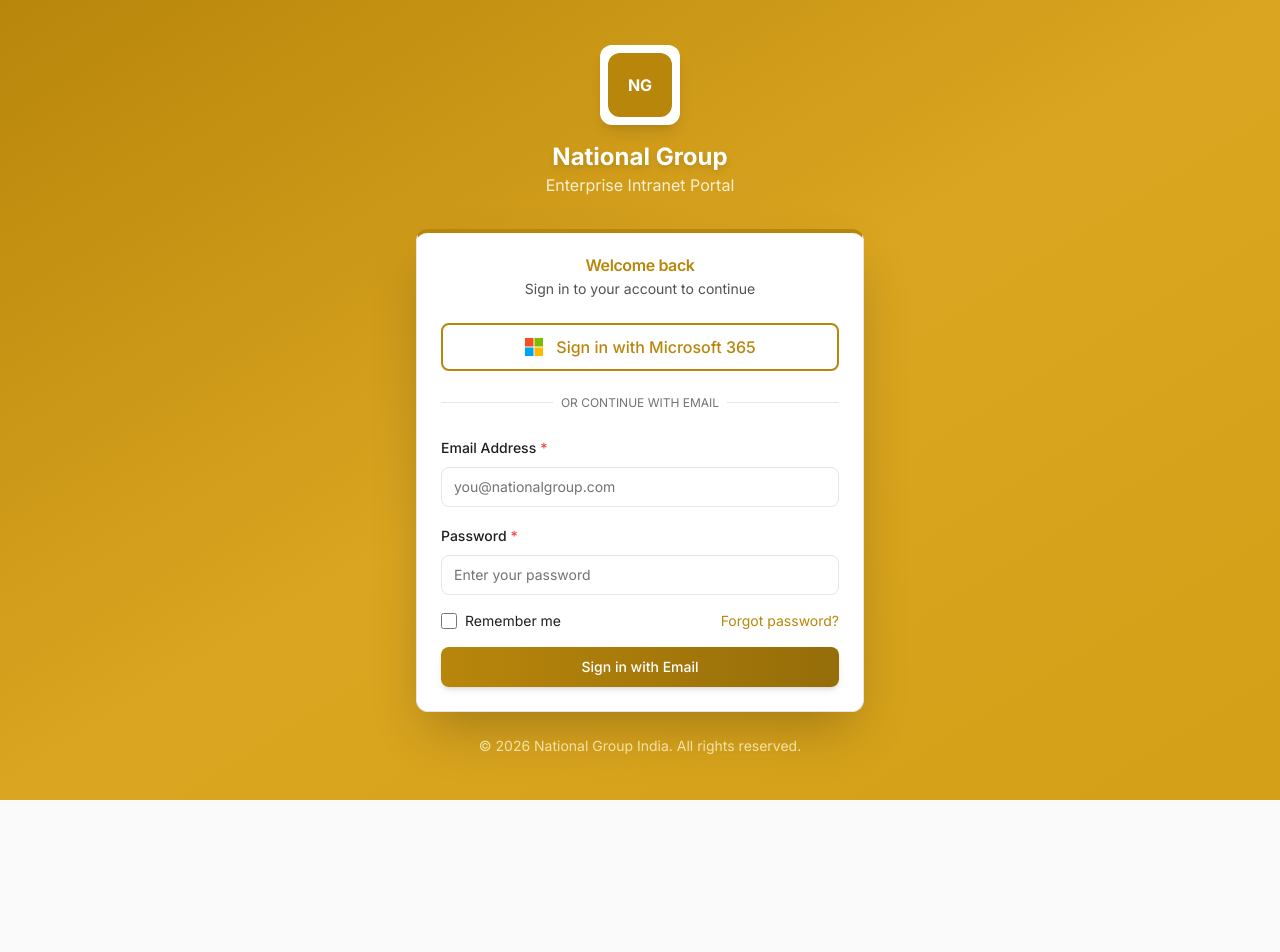
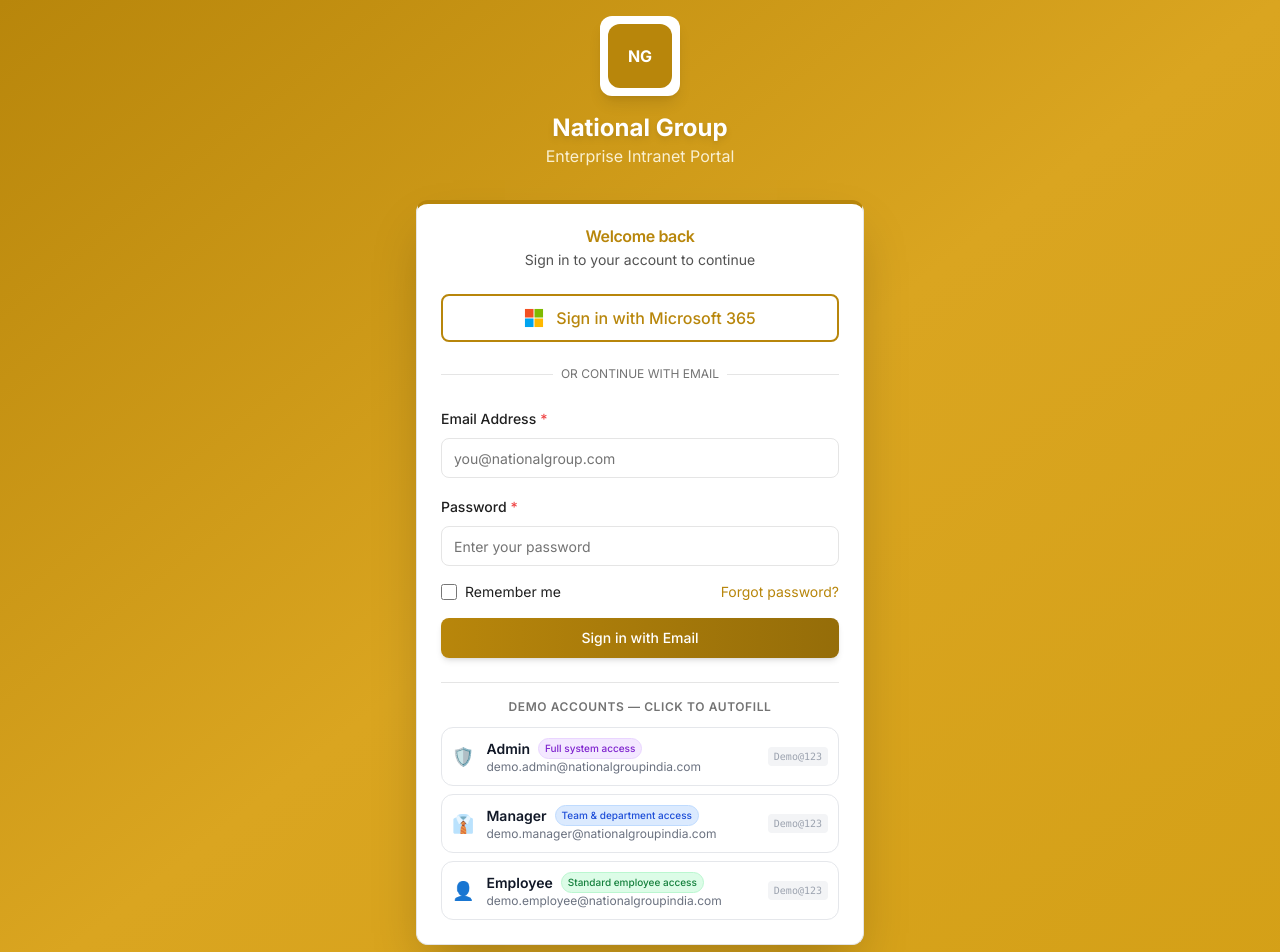
Before and after one commit to balatechn/national-group-intranet, a Next.js app: page /login in a window 1280 px wide. Shown: the top 952 px of the page. Before the commit the page ends 800 px from the top, so only its background shows below. Built offline with nearby package versions, Linux system fonts and the light colour scheme; no server answers; the database is empty.

Commit message:
feat(auth): add demo accounts with credentials on login page
- Add 3 demo accounts to seed: Admin, Manager, Employee (Demo@123)
- Show demo credentials on login page with one-click autofill
- Demo cards display role, email, password with visual styling

```diff
--- a/src/app/login/page.tsx
+++ b/src/app/login/page.tsx
@@ -21,6 +21,33 @@ function MicrosoftLogo({ className }: { className?: string }) {
   );
 }
 
+const DEMO_ACCOUNTS = [
+  {
+    role: 'Admin',
+    email: 'demo.admin@nationalgroupindia.com',
+    password: 'Demo@123',
+    color: 'bg-purple-100 text-purple-700 border-purple-200',
+    icon: '🛡️',
+    description: 'Full system access',
+  },
+  {
+    role: 'Manager',
+    email: 'demo.manager@nationalgroupindia.com',
+    password: 'Demo@123',
+    color: 'bg-blue-100 text-blue-700 border-blue-200',
+    icon: '👔',
+    description: 'Team & department access',
+  },
+  {
+    role: 'Employee',
+    email: 'demo.employee@nationalgroupindia.com',
+    password: 'Demo@123',
+    color: 'bg-green-100 text-green-700 border-green-200',
+    icon: '👤',
+    description: 'Standard employee access',
+  },
+];
+
 function LoginForm() {
   const router = useRouter();
   const searchParams = useSearchParams();
@@ -31,10 +58,16 @@ function LoginForm() {
   const {
     register,
     handleSubmit,
+    setValue,
     formState: { errors },
   } = useForm<LoginInput>({
     resolver: zodResolver(loginSchema),
   });
+
+  const fillDemoCredentials = (email: string, password: string) => {
+    setValue('email', email);
+    setValue('password', password);
+  };
 
   const onSubmit = async (data: LoginInput) => {
     setIsLoading(true);
@@ -163,6 +196,35 @@ function LoginForm() {
             Sign in with Email
           </Button>
         </form>
+
+        {/* Demo Accounts */}
+        <div className="border-t pt-4">
+          <p className="text-xs font-semibold text-text-muted uppercase tracking-wider mb-3 text-center">
+            Demo Accounts — Click to autofill
+          </p>
+          <div className="space-y-2">
+            {DEMO_ACCOUNTS.map((account) => (
+              <button
+                key={account.role}
+                type="button"
+                onClick={() => fillDemoCredentials(account.email, account.password)}
+                className="w-full flex items-center gap-3 rounded-lg border border-gray-200 p-2.5 text-left transition-all hover:bg-gray-50 hover:shadow-sm hover:border-primary/30 active:scale-[0.98]"
+              >
+                <span className="text-lg">{account.icon}</span>
+                <div className="flex-1 min-w-0">
+                  <div className="flex items-center gap-2">
+                    <span className="font-semibold text-sm text-gray-900">{account.role}</span>
+                    <span className={`text-[10px] px-1.5 py-0.5 rounded-full border font-medium ${account.color}`}>
+                      {account.description}
+                    </span>
+                  </div>
+                  <p className="text-xs text-gray-500 truncate">{account.email}</p>
+                </div>
+                <span className="text-[10px] text-gray-400 font-mono bg-gray-100 px-1.5 py-0.5 rounded">{account.password}</span>
+              </button>
+            ))}
+          </div>
+        </div>
       </CardContent>
     </Card>
   );
```
Also changed, not shown: prisma/seed.ts (+71 -0 lines).
